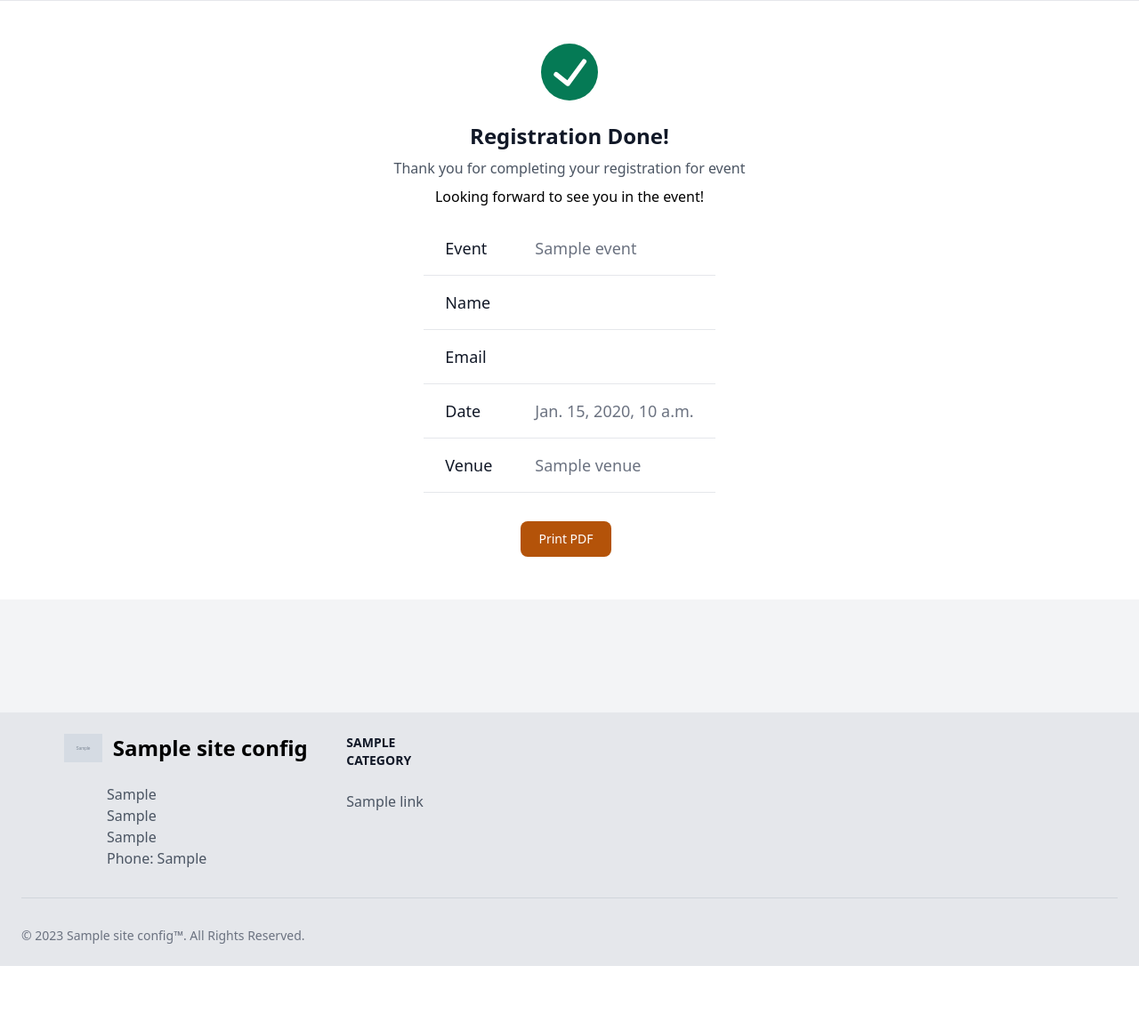
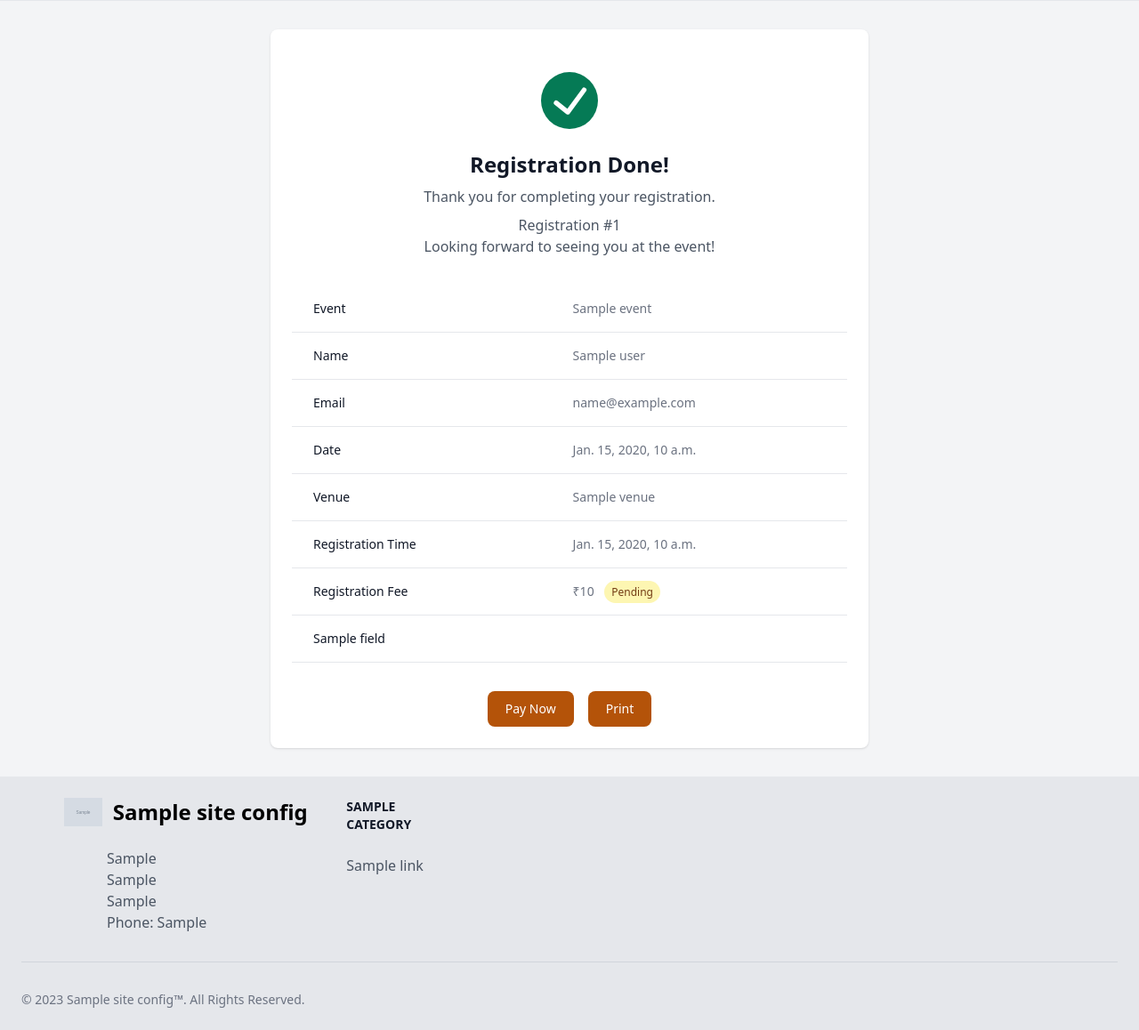
Before and after one commit to aahnik/unison, a Django app: template src/haps/templates/haps/register_success.html in a window 1280 px wide. Shown: the part 72-1230 px from the top of the page at 89% size. Before the commit the page ends 1158 px from the top, so only its background shows below. Run offline with Django 4.2, Linux system fonts and the light colour scheme; the template is opened without the code that fills it: most values are stand-ins (such as "Sample title", 1, 10 or a date in 2020); grey boxes marked "Sample" are stand-in pictures; some libraries are stand-ins or nearby versions.

Commit message:
feat: enhance registration success page
- Add registration number display
- Load template tags for form responses
- Update print button handler

```diff
--- a/src/haps/templates/haps/register_success.html
+++ b/src/haps/templates/haps/register_success.html
@@ -1,12 +1,12 @@
 {% extends "commons.html" %}
 
 {% block title %} {{ event.name }} {% endblock title %}
+{% load haps_extras %}
 
 
 {% block content %}
-
-<div class="bg-gray-100 h-screen">
-    <div class="bg-white p-6  md:mx-auto">
+<div class="bg-gray-100 min-h-screen py-8">
+    <div class="bg-white p-6 md:mx-auto max-w-2xl rounded-lg shadow">
         <svg viewBox="0 0 24 24" class="text-green-600 w-16 h-16 mx-auto my-6">
             <path fill="currentColor"
                 d="M12,0A12,12,0,1,0,24,12,12.014,12.014,0,0,0,12,0Zm6.927,8.2-6.845,9.289a1.011,1.011,0,0,1-1.43.188L5.764,13.769a1,1,0,1,1,1.25-1.562l4.076,3.261,6.227-8.451A1,1,0,1,1,18.927,8.2Z">
@@ -14,91 +14,135 @@
         </svg>
         <div class="text-center">
             <h3 class="md:text-2xl text-base text-gray-900 font-semibold text-center">Registration Done!</h3>
-            <p class="text-gray-600 my-2">Thank you for completing your registration for event</p>
-            <p> Looking forward to see you in the event! </p>
-
+            <p class="text-gray-600 my-2">Thank you for completing your registration.</p>
+            <p class="text-gray-600">Registration #{{registration.id}}</p>
+            <p class="text-gray-600"> Looking forward to seeing you at the event! </p>
         </div>
 
-
-        <div class="flex justify-center my-4">
-            <div class="max-w-2xl  text-center">
-                <table class="w-full text-lg text-left rtl:text-right text-gray-500 dark:text-gray-400">
-
+        <div class="my-8">
+            <table class="w-full text-sm text-left rtl:text-right text-gray-500 dark:text-gray-400">
                 <tbody>
                     <tr class="bg-white border-b dark:bg-gray-800 dark:border-gray-700">
-                            <th scope="row"
-                                class="px-6 py-4 font-medium text-gray-900 whitespace-nowrap dark:text-white">
+                        <th scope="row" class="px-6 py-4 font-medium text-gray-900 whitespace-nowrap dark:text-white">
                             Event
                         </th>
                         <td class="px-6 py-4">
                             {{event.name}}
                         </td>
+                    </tr>
 
-                        </tr>
                     <tr class="bg-white border-b dark:bg-gray-800 dark:border-gray-700">
-                            <th scope="row"
-                                class="px-6 py-4 font-medium text-gray-900 whitespace-nowrap dark:text-white">
+                        <th scope="row" class="px-6 py-4 font-medium text-gray-900 whitespace-nowrap dark:text-white">
                             Name
                         </th>
                         <td class="px-6 py-4">
-                                {{user.first_name}} {{user.last_name}}
+                            {% if registration.user %}
+                                {{registration.user.get_full_name}}
+                            {% else %}
+                                {{registration.form_responses.name}}
+                            {% endif %}
                         </td>
+                    </tr>
 
-                        </tr>
+                    {% if registration.user %}
                     <tr class="bg-white border-b dark:bg-gray-800">
-                            <th scope="row"
-                                class="px-6 py-4 font-medium text-gray-900 whitespace-nowrap dark:text-white">
+                        <th scope="row" class="px-6 py-4 font-medium text-gray-900 whitespace-nowrap dark:text-white">
                             Email
                         </th>
                         <td class="px-6 py-4">
-                                {{user.email}}
+                            {{registration.user.email}}
                         </td>
+                    </tr>
+                    {% endif %}
 
+                    {% if not registration.user %}
+                    <tr class="bg-white border-b dark:bg-gray-800">
+                        <th scope="row" class="px-6 py-4 font-medium text-gray-900 whitespace-nowrap dark:text-white">
+                            WhatsApp
+                        </th>
+                        <td class="px-6 py-4">
+                            {{registration.form_responses.whatsapp_number}}
+                        </td>
                     </tr>
+                    {% endif %}
 
                     <tr class="bg-white border-b dark:bg-gray-800">
-                            <th scope="row"
-                                class="px-6 py-4 font-medium text-gray-900 whitespace-nowrap dark:text-white">
+                        <th scope="row" class="px-6 py-4 font-medium text-gray-900 whitespace-nowrap dark:text-white">
                             Date
                         </th>
                         <td class="px-6 py-4">
                             {{event.start_time}}
                         </td>
-
                     </tr>
 
                     <tr class="bg-white border-b dark:bg-gray-800">
-                            <th scope="row"
-                                class="px-6 py-4 font-medium text-gray-900 whitespace-nowrap dark:text-white">
+                        <th scope="row" class="px-6 py-4 font-medium text-gray-900 whitespace-nowrap dark:text-white">
                             Venue
                         </th>
                         <td class="px-6 py-4">
                             {{event.venue}}
                         </td>
+                    </tr>
 
+                    {% if registration.datetime %}
+                    <tr class="bg-white border-b dark:bg-gray-800">
+                        <th scope="row" class="px-6 py-4 font-medium text-gray-900 whitespace-nowrap dark:text-white">
+                            Registration Time
+                        </th>
+                        <td class="px-6 py-4">
+                            {{registration.datetime}}
+                        </td>
                     </tr>
-                        {# show registration date time #}
+                    {% endif %}
+
+                    {% if event.registration_fee %}
+                    <tr class="bg-white border-b dark:bg-gray-800">
+                        <th scope="row" class="px-6 py-4 font-medium text-gray-900 whitespace-nowrap dark:text-white">
+                            Registration Fee
+                        </th>
+                        <td class="px-6 py-4">
+                            ₹{{event.registration_fee}}
+                            <span class="ml-2 text-xs px-2 py-1 rounded-full
+                                {% if registration.payment_status == 'success' %}
+                                    bg-green-100 text-green-800
+                                {% elif registration.payment_status == 'pending' %}
+                                    bg-yellow-100 text-yellow-800
+                                {% else %}
+                                    bg-red-100 text-red-800
+                                {% endif %}">
+                                {{registration.payment_status|title}}
+                            </span>
+                        </td>
+                    </tr>
+                    {% endif %}
+
+                    {% for field in event.form_fields.all %}
+                    <tr class="bg-white border-b dark:bg-gray-800">
+                        <th scope="row" class="px-6 py-4 font-medium text-gray-900 whitespace-nowrap dark:text-white">
+                            {{field.field_label}}
+                        </th>
+                        <td class="px-6 py-4">
+                            {{registration.form_responses|get_item:field.field_label}}
+                        </td>
+                    </tr>
+                    {% endfor %}
                 </tbody>
             </table>
         </div>
 
+        <div class="flex justify-center space-x-4">
+            {% if event.registration_fee and registration.payment_status == 'pending' %}
+            <a href="{% url 'donations:payment' registration_id=registration.id %}"
+                class="text-white bg-primary-700 hover:bg-primary-800 focus:ring-4 focus:ring-primary-300 font-medium rounded-lg text-sm px-5 py-2.5 dark:bg-primary-600 dark:hover:bg-primary-700 focus:outline-none dark:focus:ring-primary-800">
+                Pay Now
+            </a>
+            {% endif %}
 
-
-        </div>
-
-        <div class="my-4 flex justify-center">
-            <a href="{{hap.slug}}">
-                <button type="button"
-                    class="my-4 text-white bg-primary-700 hover:bg-primary-600 focus:ring-4 focus:ring-primary-300 font-medium rounded-lg text-sm px-5 py-2.5 me-2 mb-2 dark:bg-primary-600 dark:hover:bg-primary-700 focus:outline-none dark:focus:ring-primary-800">
-                    Print PDF
+            <button type="button" onclick="handlePrint()"
+                class="text-white bg-primary-700 hover:bg-primary-800 focus:ring-4 focus:ring-primary-300 font-medium rounded-lg text-sm px-5 py-2.5 dark:bg-primary-600 dark:hover:bg-primary-700 focus:outline-none dark:focus:ring-primary-800">
+                Print
             </button>
-            </a>
-
-        </div>
-
-
-
         </div>
     </div>
-
+</div>
 {% endblock content %}
```
Lines whose indentation alone changed are shown as unchanged.
